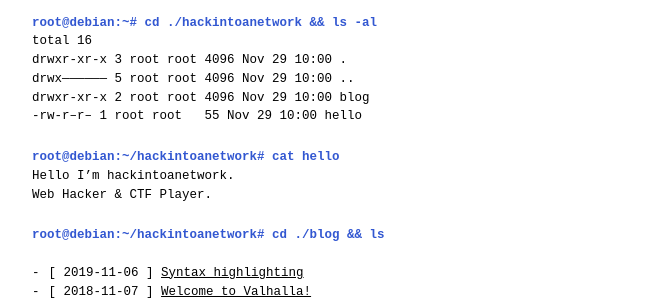
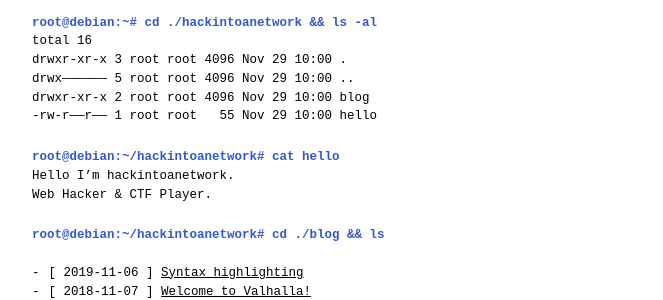
Before and after one commit to hackintoanetwork/hackintoanetwork.github.io, a Jekyll site: the page built from index.md, in a window 1280 px wide. Shown: the part 197-497 px from the top of the page, without its empty margins (308-971 px from the left). Built offline with Jekyll 4.4.1, drawn with Linux system fonts in a browser that asks for light colours.

```diff
--- a/index.md
+++ b/index.md
@@ -16,7 +16,7 @@ total 16
 drwxr-xr-x 3 root root 4096 Nov 29 10:00 .
 drwx------------------ 5 root root 4096 Nov 29 10:00 ..
 drwxr-xr-x 2 root root 4096 Nov 29 10:00 blog
--rw-r--r-- 1 root root   55 Nov 29 10:00 hello
+-rw-r------r------ 1 root root   55 Nov 29 10:00 hello
 
 # root@debian:~/hackintoanetwork# cat hello
 
```
